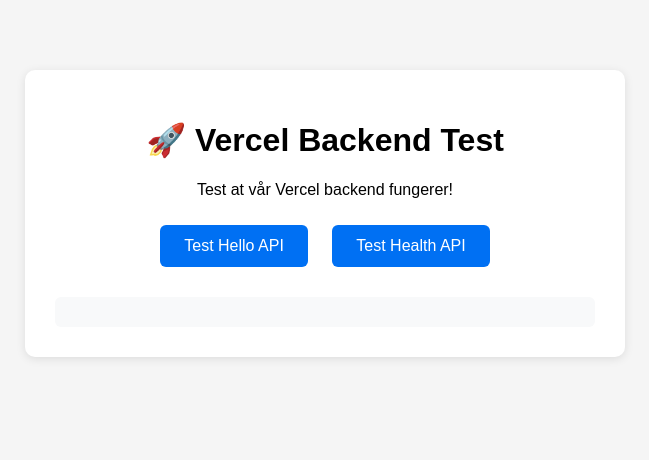
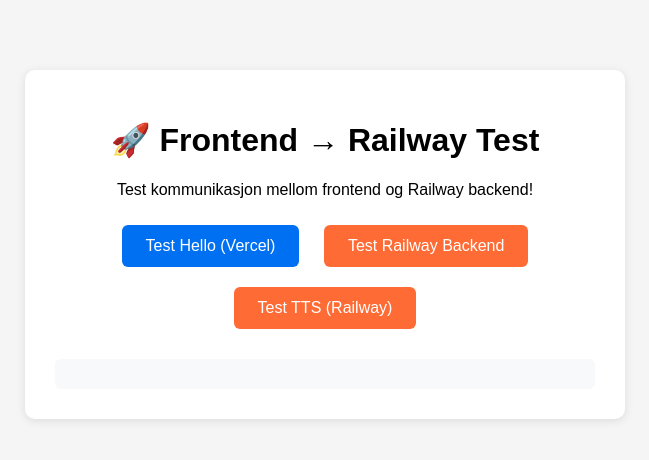
Before and after one commit to HenrikWo/BackendTTC, a website: page index.html in a window 1280 px wide. Shown: the whole page, without its empty margins (315-964 px from the left). Drawn offline with Linux system fonts and the light colour scheme.

Commit message:
La til nye features_21

```diff
--- a/index.html
+++ b/index.html
@@ -3,7 +3,7 @@
 <head>
     <meta charset="UTF-8">
     <meta name="viewport" content="width=device-width, initial-scale=1.0">
-    <title>Vercel Test</title>
+    <title>Frontend → Railway Test</title>
     <style>
         body {
             font-family: Arial, sans-serif;
@@ -32,6 +32,12 @@
         button:hover {
             background-color: #0056b3;
         }
+        .railway-button {
+            background-color: #ff6b35;
+        }
+        .railway-button:hover {
+            background-color: #e55a2e;
+        }
         #result {
             margin-top: 20px;
             padding: 15px;
@@ -52,11 +58,17 @@
 </head>
 <body>
     <div class="container">
-        <h1>🚀 Vercel Backend Test</h1>
-        <p>Test at vår Vercel backend fungerer!</p>
+        <h1>🚀 Frontend → Railway Test</h1>
+        <p>Test kommunikasjon mellom frontend og Railway backend!</p>
 
-        <button onclick="testHello()">Test Hello API</button>
-        <button onclick="testHealth()">Test Health API</button>
+        <!-- Vercel API tests -->
+        <button onclick="testHello()">Test Hello (Vercel)</button>
+
+        <!-- Railway test -->
+        <button onclick="testRailway()" class="railway-button">Test Railway Backend</button>
+
+        <!-- TTS test -->
+        <button onclick="testTTS()" class="railway-button">Test TTS (Railway)</button>
 
         <div id="result"></div>
     </div>
@@ -69,87 +81,70 @@
         }
 
         async function testHello() {
-            console.log('🚀 Starter testHello()');
+            try {
                 showResult('⏳ Tester Hello API...');
-
-            try {
-                console.log('📡 Sender request til /api/hello');
                 const response = await fetch('/api/hello');
-
-                console.log('📊 Response status:', response.status);
-                console.log('📊 Response ok:', response.ok);
-                console.log('📊 Response headers:', [...response.headers.entries()]);
-
-                if (!response.ok) {
-                    throw new Error(`HTTP ${response.status}: ${response.statusText}`);
-                }
-
-                const text = await response.text();
-                console.log('📄 Raw response text:', text);
-
-                let data;
-                try {
-                    data = JSON.parse(text);
-                    console.log('✅ Parsed JSON:', data);
-                } catch (parseError) {
-                    console.error('❌ JSON parse error:', parseError);
-                    throw new Error('Server returnerte ikke gyldig JSON:\n' + text);
-                }
-
-                showResult('✅ Hello API Success:\n' + JSON.stringify(data, null, 2), false);
-
+                const data = await response.json();
+                showResult('✅ Hello API fungerer:\n' + JSON.stringify(data, null, 2));
             } catch (error) {
-                console.error('❌ testHello() error:', error);
-                showResult('❌ Hello API Error:\n' + error.message, true);
+                showResult('❌ Hello API feil:\n' + error.message, true);
             }
         }
 
-        async function testHealth() {
-            console.log('🚀 Starter testHealth()');
-            showResult('⏳ Tester Health API...');
+        async function testRailway() {
+            try {
+                showResult('⏳ Tester Railway backend via Vercel proxy...');
 
-            try {
-                console.log('📡 Sender request til /api/health');
-                const response = await fetch('/api/health');
-
-                console.log('📊 Response status:', response.status);
-                console.log('📊 Response ok:', response.ok);
+                const response = await fetch('/api/railway-test', {
+                    method: 'POST',
+                    headers: {
+                        'Content-Type': 'application/json',
+                    },
+                    body: JSON.stringify({
+                        message: 'Hei fra frontend!',
+                        timestamp: new Date().toISOString()
+                    })
+                });
 
                 if (!response.ok) {
                     throw new Error(`HTTP ${response.status}: ${response.statusText}`);
                 }
 
                 const data = await response.json();
-                console.log('✅ Health data:', data);
-
-                showResult('✅ Health API Success:\n' + JSON.stringify(data, null, 2), false);
+                showResult('✅ Railway kommunikasjon fungerer!\n' + JSON.stringify(data, null, 2));
 
             } catch (error) {
-                console.error('❌ testHealth() error:', error);
-                showResult('❌ Health API Error:\n' + error.message, true);
+                showResult('❌ Railway test feil:\n' + error.message + '\n\nSjekk at Railway backend kjører!', true);
             }
         }
 
         async function testTTS() {
-    const text = prompt("Skriv tekst for TTS:");
-    if (!text) return;
+            try {
+                showResult('⏳ Tester TTS via Railway...');
 
-    try {
                 const response = await fetch('/api/tts', {
                     method: 'POST',
-            headers: { 'Content-Type': 'application/json' },
-            body: JSON.stringify({ text })
+                    headers: {
+                        'Content-Type': 'application/json',
+                    },
+                    body: JSON.stringify({
+                        text: 'Hei, dette er en test av TTS systemet!'
+                    })
                 });
 
-        const result = await response.json();
-        showResult('🎵 TTS Result:\n' + JSON.stringify(result, null, 2));
+                if (!response.ok) {
+                    throw new Error(`HTTP ${response.status}: ${response.statusText}`);
+                }
+
+                const data = await response.json();
+                showResult('✅ TTS test fungerer!\n' + JSON.stringify(data, null, 2));
+
             } catch (error) {
-        showResult('❌ TTS Error:\n' + error.message, true);
+                showResult('❌ TTS test feil:\n' + error.message, true);
             }
         }
 
-        // Test at siden er lastet
-        console.log('🎯 JavaScript er lastet og klar!');
+        console.log('🎯 Test-side lastet!');
     </script>
 </body>
 </html>
```
Also changed, not shown: api/tss.js (+14 -17 lines). Lines whose indentation alone changed are shown as unchanged.
